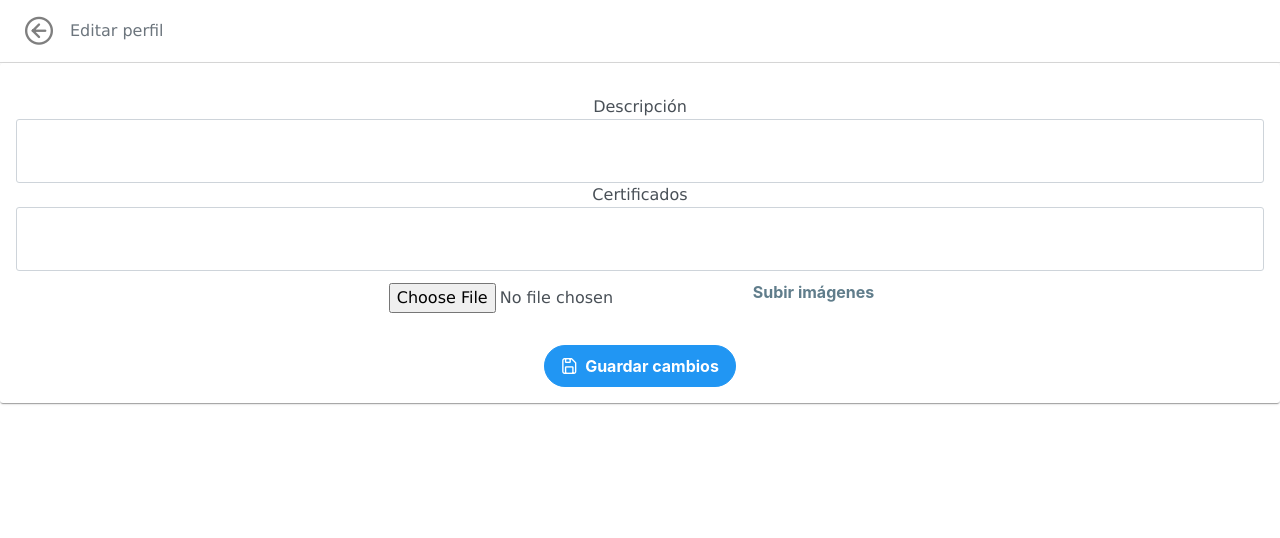
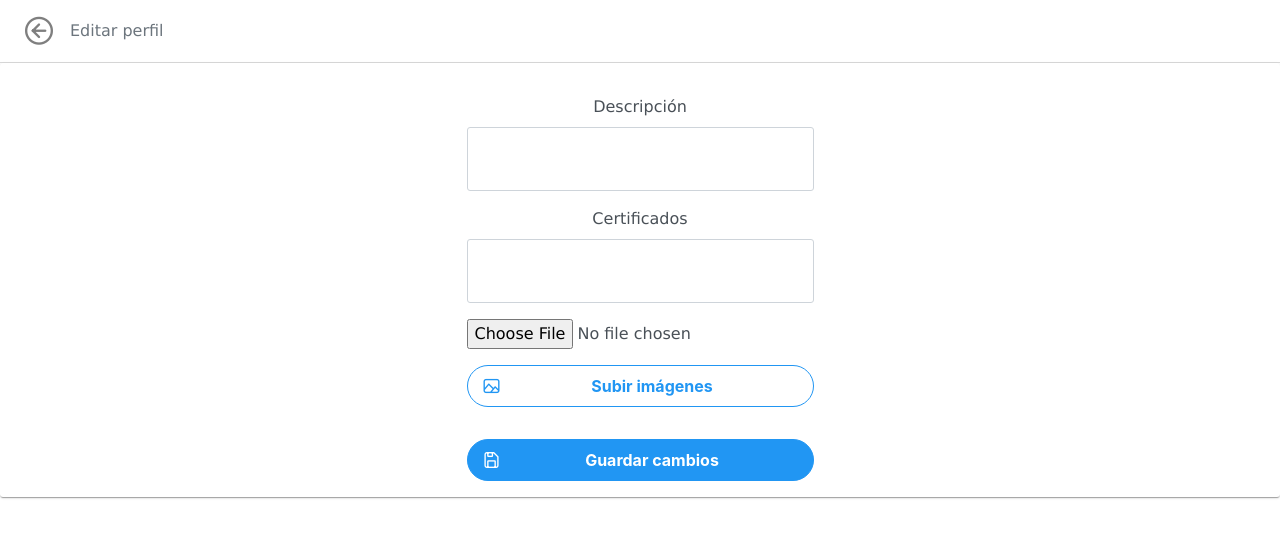
Before and after one commit to TomvShoo/IWork, a React (Create React App) app: page /AgregarPortfolio in a window 1280 px wide. Shown: the top 538 px of the page. Built offline with nearby package versions, Linux system fonts and the light colour scheme.

Commit message:
css agregar portafolio

```diff
--- a/src/Pages/PagesPro/AgregarPortfolio.js
+++ b/src/Pages/PagesPro/AgregarPortfolio.js
@@ -80,7 +80,7 @@ const AgregarPortfolio = () => {
   };
 
   const footer = (
-    <div className="footer">
+    <div className="agregarGuardarBoton">
       <Button
         label="Guardar cambios"
         icon="pi pi-save"
@@ -124,6 +124,7 @@ const AgregarPortfolio = () => {
           </div>
         </div>
 
+        <div className="agregarButtons">
           <div>
             {imagen && (
               <div>
@@ -139,14 +140,15 @@ const AgregarPortfolio = () => {
                 />
               </div>
             )}
+          </div>
           <input type="file" accept="image/*" onChange={handleImageUpload} />
           <Button
             label="Subir imágenes"
-            severity="secondary"
-            text
+            icon="pi pi-image"
             type="file"
             accept="image/*"
             rounded
+            outlined
             onChange={handleImageUpload}
           />
         </div>
--- a/src/style.css
+++ b/src/style.css
@@ -362,13 +362,26 @@ div {
   height: 100%;
 }
 .agregarCarta {
+  display: flex;
+  justify-content: center;
   gap: 1rem;
 }
 .agregarData {
   display: flex;
   flex-direction: column;
+  gap: 1rem;
 }
 .agregarInputs {
+  display: flex;
+  flex-direction: column;
+  gap: 0.5rem;
+}
+.agregarButtons {
+  display: flex;
+  flex-direction: column;
+  gap: 1rem;
+}
+.agregarGuardarBoton {
   display: flex;
   flex-direction: column;
 }
```
Lines whose indentation alone changed are shown as unchanged.
